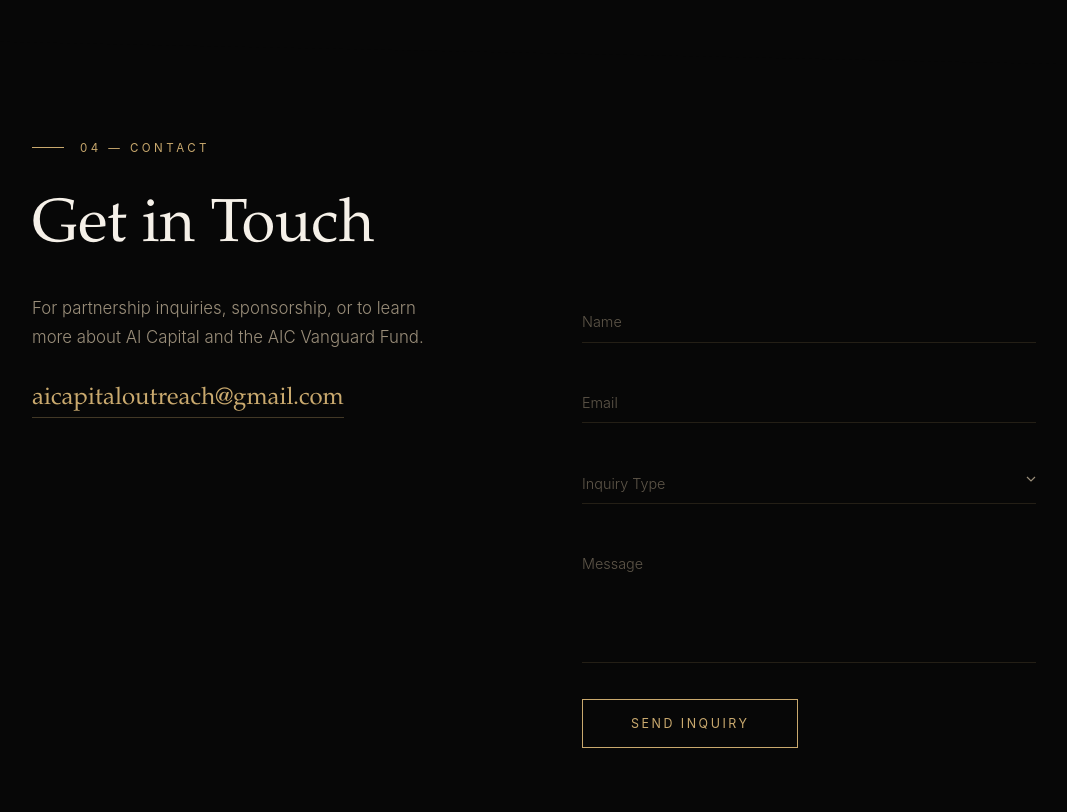
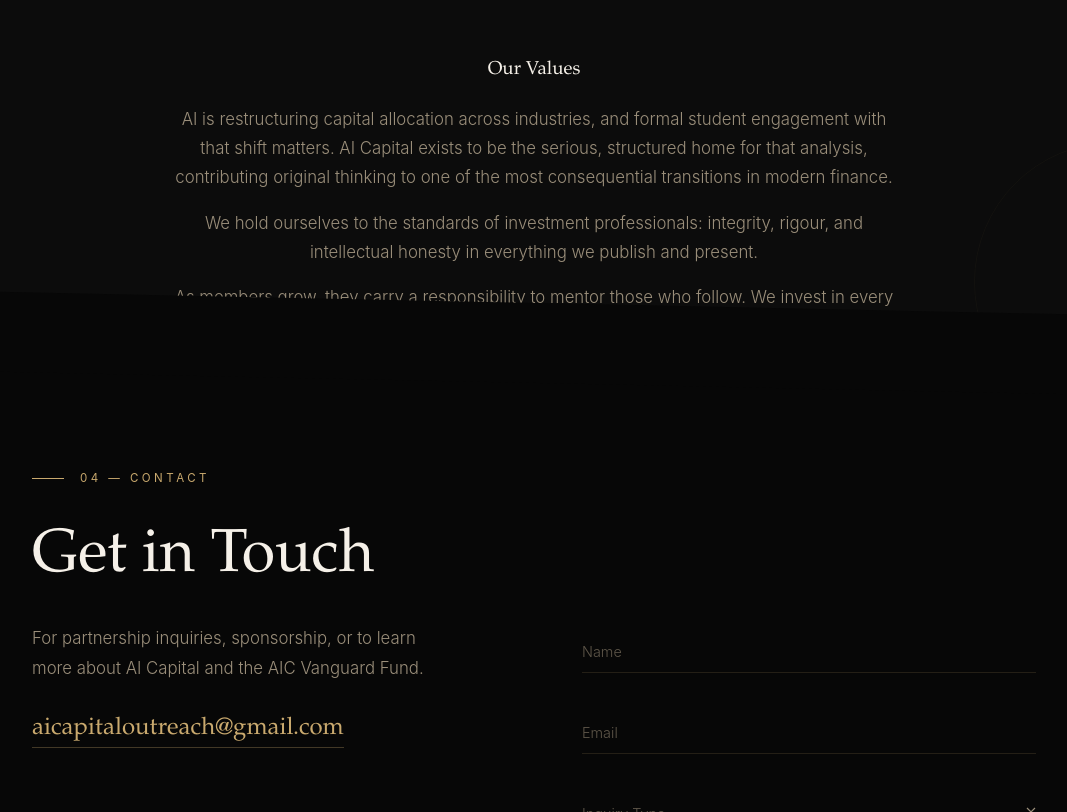
Before and after one commit to aicapitaloutreach/aicapitaloutreach.github.io, a plain HTML site: page index.html in a window 1280 px wide. Shown: the part 4852-5664 px from the top of the page, without its empty margins (106-1173 px from the left). Drawn offline with Linux system fonts and the light colour scheme; a web font is replaced by a local one.

Commit message:
Add Our Values section under Leadership

```diff
--- a/index.html
+++ b/index.html
@@ -620,6 +620,17 @@
       </div>
     </div>
   </div>
+
+
+        <div class="values-section reveal reveal-delay-5" style="max-width:1100px;margin:0 auto;padding:3rem 2rem 0;">
+          <h3 style="text-align:center;margin-bottom:1.5rem;">Our Values</h3>
+          <div style="max-width:720px;margin:0 auto;color:var(--text-secondary);line-height:1.8;text-align:center;">
+            <p>AI is restructuring capital allocation across industries, and formal student engagement with that shift matters. AI Capital exists to be the serious, structured home for that analysis, contributing original thinking to one of the most consequential transitions in modern finance.</p>
+            <p style="margin-top:1rem;">We hold ourselves to the standards of investment professionals: integrity, rigour, and intellectual honesty in everything we publish and present.</p>
+            <p style="margin-top:1rem;">As members grow, they carry a responsibility to mentor those who follow. We invest in every member's development as an analyst, a thinker, and a future leader in finance.</p>
+          </div>
+        </div>
+
 </section>
 
 <!-- ════════ CONTACT ════════ -->
```
